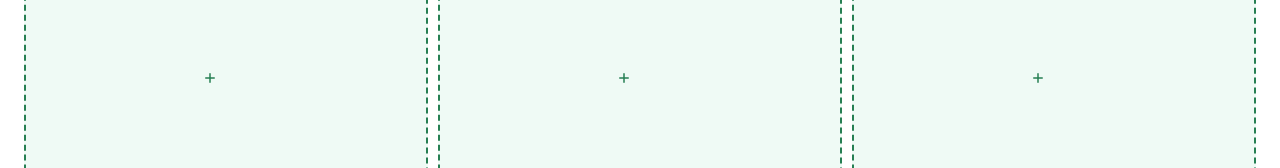
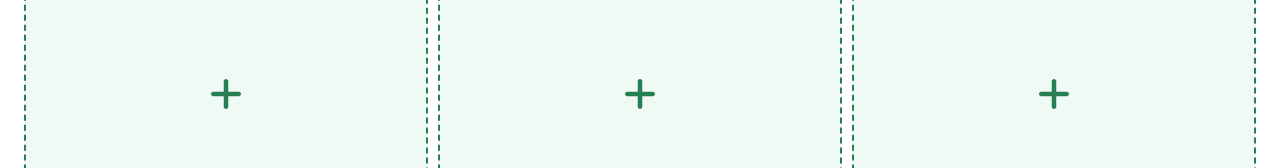
Before and after one commit to regirianto/meetyproject, a React (Vite) app in the folder client/: page /set-photo in a window 1280 px wide. Shown: the part 264-432 px from the top of the page. Built offline with nearby package versions, Linux system fonts and the light colour scheme.

Commit message:
fix Plus Icon style

```diff
--- a/client/src/assets/img/icons/PlusIcon.jsx
+++ b/client/src/assets/img/icons/PlusIcon.jsx
@@ -1,11 +1,11 @@
 /* eslint-disable react/prop-types */
-const PlusIcon = ({ color = "#0F172A", size = 16 }) => {
+const PlusIcon = ({ color = "#0F172A", size = 16, style }) => {
   return (
-    <div className="flex items-center">
+    <div className={`flex items-center ${style}`}>
       <svg
         width={size}
         height={size}
-        viewBox={`0 0 ${size} ${size}`}
+        viewBox={`0 0 16 16`}
         fill="none"
         xmlns="http://www.w3.org/2000/svg"
       >
```
